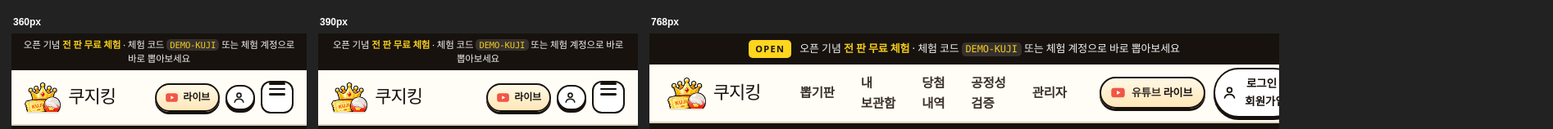
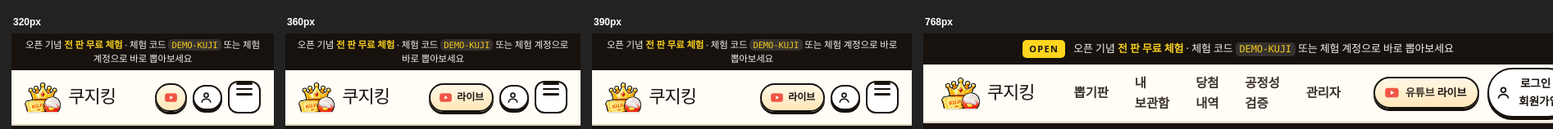
Before and after one commit to pkn8238-source/Kujiking, a plain HTML site: page qa-ytlive-frames.html in a window 1280 px wide. Shown: the top 158 px of the page at 82% size, 1894 px wide, since content can reach past the window. Drawn offline with Linux system fonts and the light colour scheme; a web font is replaced by a local one.

Commit message:
QA: 프레임 캐시 우회·320px 추가

```diff
--- a/qa-ytlive-frames.html
+++ b/qa-ytlive-frames.html
@@ -10,8 +10,9 @@ figcaption{font:700 12px/1.6 sans-serif;padding:4px 2px}
 iframe{border:0;background:#fff;display:block}</style></head>
 <body>
 <div class="row">
-  <figure><figcaption>360px</figcaption><iframe src="qa-ytlive.html" width="360" height="760"></iframe></figure>
-  <figure><figcaption>390px</figcaption><iframe src="qa-ytlive.html" width="390" height="760"></iframe></figure>
-  <figure><figcaption>768px</figcaption><iframe src="qa-ytlive.html" width="768" height="760"></iframe></figure>
+  <figure><figcaption>320px</figcaption><iframe src="qa-ytlive.html?cb=6" width="320" height="700"></iframe></figure>
+  <figure><figcaption>360px</figcaption><iframe src="qa-ytlive.html?cb=6" width="360" height="760"></iframe></figure>
+  <figure><figcaption>390px</figcaption><iframe src="qa-ytlive.html?cb=6" width="390" height="760"></iframe></figure>
+  <figure><figcaption>768px</figcaption><iframe src="qa-ytlive.html?cb=6" width="768" height="760"></iframe></figure>
 </div>
 </body></html>
```
